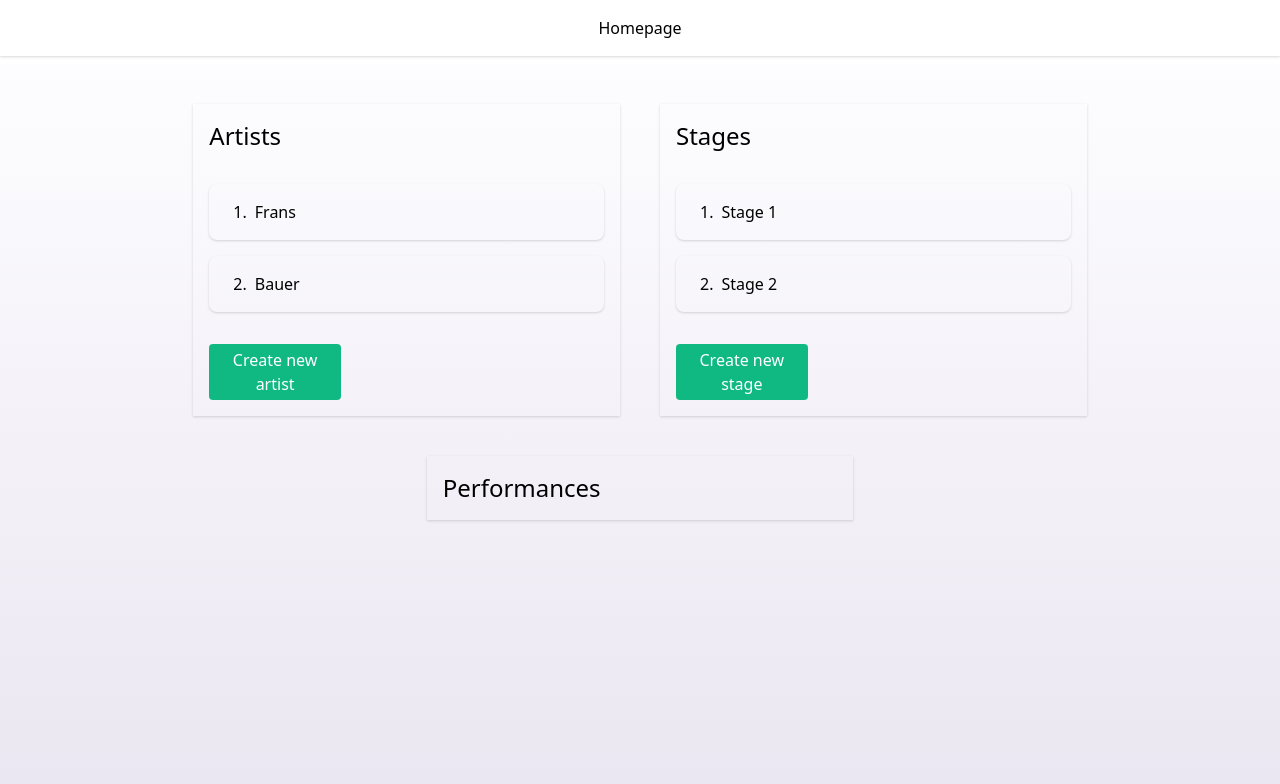
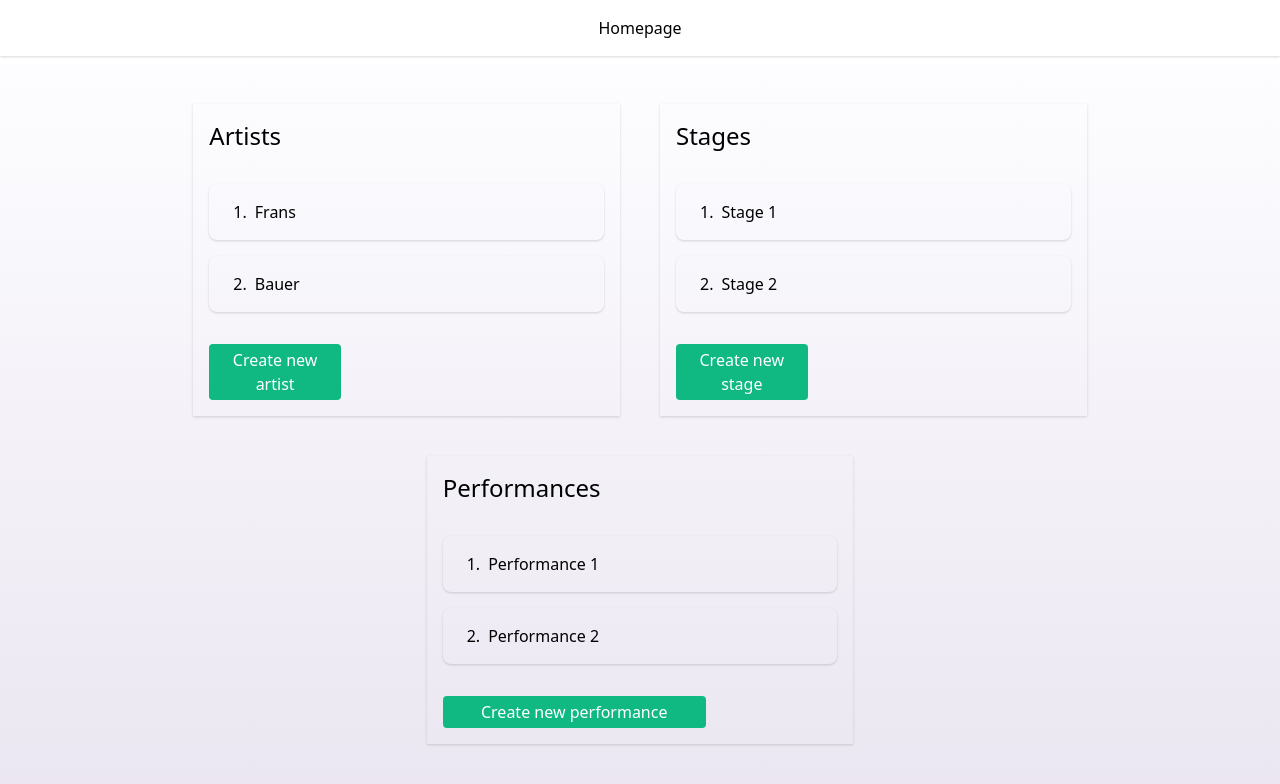
Before and after one commit to JKlerk/avans, a Vue app in the folder client/: page /home in a window 1280 px wide. Shown: the top 784 px of the page. Built offline with nearby package versions, Linux system fonts and the light colour scheme.

Commit message:
Added performance time

```diff
--- /dev/null
+++ b/client/src/components/Performance/CreatePerformance.vue
@@ -0,0 +1,45 @@
+<template>
+    <transition name="fade" v-if="visible">
+        <div>
+            <div class="bg-black opacity-75 fixed min-h-screen z-0 w-full top-0"></div>
+            <div class="flex justify-center">
+                <div class="z-40 bg-white w-1/3 fixed p-4 rounded shadow">
+                    <div class="border-b pb-3">
+                        <h1 class="text-2xl">Adding a performance</h1>
+                        <p class="text-gray-800">Adding a new performance!</p>
+                    </div>
+                    <div class="mt-4">
+                        <div class="my-5">
+                            <label class="mr-2">Performance name:</label>
+                            <input v-model="performance.name" class="border rounded focus:outline-none appearance-none px-1">
+                        </div>
+                        <div class="my-5">
+                            <label class="mr-2">Performance time:</label>
+                            <input class="border px-1 rounded focus:outline-none" type="datetime-local" v-model="performance.time" value="2020-06-12T19:30" min="2020-01-07T00:00" max="2025-1-14T00:00">
+
+                        </div>
+                        <div class="flex mt-10">
+                            <button @click="getTime" class="px-2 py-1 text-white bg-green-500 hover:bg-green-600 rounded w-2/12 mr-5 transition duration-100 focus:outline-none">Save</button>
+                            <button @click="visible = false, performance = {}" class="px-2 py-1 text-white bg-red-500 hover:bg-red-600 rounded w-2/12 transition duration-100 focus:outline-none">Close</button>
+                        </div>
+                    </div>
+                </div>
+            </div>
+        </div>
+    </transition>
+</template>
+<script>
+export default {
+    data(){
+        return{
+            visible: false,
+            performance:{}
+        }
+    },
+    methods:{
+        getTime(){
+            console.log(this.performance.time)
+        }
+    }
+}
+</script>
--- /dev/null
+++ b/client/src/components/Performance/DeletePerformance.vue
@@ -0,0 +1,33 @@
+<template>
+    <transition name="fade" v-if="visible">
+        <div>
+            <div class="bg-black opacity-75 fixed min-h-screen z-0 w-full top-0"></div>
+            <div class="flex justify-center">
+                <div class="z-40 bg-white w-1/3 fixed p-4 rounded shadow">
+                    <div class="border-b pb-3">
+                        <h1 class="text-2xl">Delete performance</h1>
+                        <p class="text-gray-800">Removing a performance!</p>
+                    </div>
+                    <div class="mt-4">
+                        <p>You are about to delete performance: {{ performance.name }}</p>
+                        <p>Are you sure you want to delete this performance?</p>
+                        <div class="flex mt-10">
+                            <button class="px-2 py-1 text-white bg-green-500 hover:bg-green-600 rounded w-2/12 mr-5 transition duration-100 focus:outline-none">Continue</button>
+                            <button @click="visible = false" class="px-2 py-1 text-white bg-red-500 hover:bg-red-600 rounded w-2/12 transition duration-100 focus:outline-none">Cancel</button>
+                        </div>
+                    </div>
+                </div>
+            </div>
+        </div>
+    </transition>
+</template>
+<script>
+export default {
+    data(){
+        return{
+            visible: false,
+            performance: {}
+        }
+    }
+}
+</script>
--- /dev/null
+++ b/client/src/components/Performance/EditPerformance.vue
@@ -0,0 +1,35 @@
+<template>
+    <transition name="fade" v-if="visible">
+        <div>
+            <div class="bg-black opacity-75 fixed min-h-screen z-0 w-full top-0"></div>
+            <div class="flex justify-center">
+                <div class="z-40 bg-white w-1/3 fixed p-4 rounded shadow">
+                    <div class="border-b pb-3">
+                        <h1 class="text-2xl">Edit performance</h1>
+                        <p class="text-gray-800">Edit your performance!</p>
+                    </div>
+                    <div class="mt-4">
+                        <div class="my-5">
+                            <label class="mr-2">Performance name:</label>
+                            <input v-model="performance.name" class="border rounded focus:outline-none appearance-none px-1">
+                        </div>
+                        <div class="flex mt-10">
+                            <button class="px-2 py-1 text-white bg-green-500 hover:bg-green-600 rounded w-2/12 mr-5 transition duration-100 focus:outline-none">Save</button>
+                            <button @click="visible = false" class="px-2 py-1 text-white bg-red-500 hover:bg-red-600 rounded w-2/12 transition duration-100 focus:outline-none">Close</button>
+                        </div>
+                    </div>
+                </div>
+            </div>
+        </div>
+    </transition>
+</template>
+<script>
+export default {
+    data(){
+        return{
+            visible: false,
+            performance:{}
+        }
+    }
+}
+</script>
--- /dev/null
+++ b/client/src/components/Performance/Performance.vue
@@ -0,0 +1,38 @@
+<template>
+    <div class="shadow rounded-lg my-4 select-none">
+        <div class="flex w-full hover:bg-gray-200 p-4 transition duration-100" @click="visible = !visible">
+            <p class="mx-2">{{ performance.id }}.</p>
+            <p>{{ performance.name }}</p>
+        </div>
+        <transition name="fade">
+            <div v-if="visible" class="p-4 border-t">
+                <p>User ID: {{ performance.id }}</p>
+                <p>Name: {{ performance.name }}</p>
+                <p>Time: {{ performance.time }}</p>
+                <button class="appereance-none bg-green-500 hover:bg-green-600 py-1 text-white rounded px-2 text-sm mt-2 transition duration-100 focus:outline-none" @click="editperformance(performance)">Edit performance</button>
+				<button class="appereance-none bg-red-500 hover:bg-red-600 py-1 text-white rounded px-2 text-sm mt-2 ml-4 transition duration-100 focus:outline-none" @click="deleteperformance(performance)">Delete performance</button>
+            </div>
+        </transition>
+    </div>
+</template>
+
+<script>
+export default {
+    props: ['performance'],
+    data(){
+        return{
+            visible: false
+        }
+    },
+    methods:{
+        editperformance(performance){
+            this.$parent.$refs.editperformance.performance = performance
+            this.$parent.$refs.editperformance.visible = true
+        },
+        deleteperformance(performance){
+            this.$parent.$refs.deleteperformance.performance = performance
+            this.$parent.$refs.deleteperformance.visible = true
+        }
+    }
+}
+</script>
--- a/client/src/views/Home.vue
+++ b/client/src/views/Home.vue
@@ -4,10 +4,17 @@
 		<EditArtist ref="editartist"/>
 		<CreateArtist ref="createartist"/>
 		<DeleteArtist ref="deleteartist"/>
+
 		<!-- Stages -->
 		<EditStage ref="editstage"/>
 		<CreateStage ref="createstage"/>
 		<DeleteStage ref="deletestage"/>
+
+		<!-- Performances -->
+		<EditPerformance ref="editperformance"/>
+		<CreatePerformance ref="createperformance"/>
+		<DeletePerformance ref="deleteperformance"/>
+
 		<div class="mt-2 min-h-screen" id="gradient">
 			<div class="flex justify-center pt-10">
 				<div class="w-1/3 shadow mx-5 px-4">
@@ -25,9 +32,13 @@
 					<button @click="$refs.createstage.visible = true" class="px-2 py-1 text-white bg-green-500 hover:bg-green-600 rounded w-1/3 my-4 mr-2 transition duration-100 focus:outline-none">Create new stage</button>
 				</div>
 			</div>
-			<div class="flex justify-center pt-10">
+			<div class="flex justify-center pt-10 pb-20">
 				<div class="w-1/3 shadow mx-5 px-4">
 					<h1 class="py-4 text-2xl">Performances</h1>
+					<div :key="performance.id" v-for="performance in performances">
+						<Performance :performance=performance />
+					</div>
+					<button @click="$refs.createperformance.visible = true" class="px-2 py-1 text-white bg-green-500 hover:bg-green-600 rounded w-2/3 my-4 mr-2 transition duration-100 focus:outline-none">Create new performance</button>
 				</div>
 			</div>
 		</div>
@@ -46,6 +57,13 @@ import Stage from '@/components/Stage/Stage'
 import EditStage from '@/components/Stage/EditStage'
 import CreateStage from '@/components/Stage/CreateStage'
 import DeleteStage from '@/components/Stage/DeleteStage'
+
+// Performances
+import Performance from '@/components/Performance/Performance'
+import EditPerformance from '@/components/Performance/EditPerformance'
+import CreatePerformance from '@/components/Performance/CreatePerformance'
+import DeletePerformance from '@/components/Performance/DeletePerformance'
+
 export default {
 	components:{
 		Artist,
@@ -56,6 +74,10 @@ export default {
 		EditStage,
 		CreateStage,
 		DeleteStage,
+		Performance,
+		EditPerformance,
+		CreatePerformance,
+		DeletePerformance,
 	},
 	data(){
 		return{
@@ -83,6 +105,22 @@ export default {
 					desc: 'Amet quaerat porro aliquid tenetur reiciendis unde, repellendus voluptatem soluta animi accusamus neque voluptatibus laborum consectetur perspiciatis, sint nihil sequi est incidunt.'
 				}
 			],
+			performances:[
+				{
+					id: 1,
+					name: 'Performance 1',
+					time: '2017/11/06 12:11:58',
+					stage_id: 1,
+					artist_id: 1,
+				},
+				{
+					id: 2,
+					name: 'Performance 2',
+					time: '2017/11/06 22:11:58',
+					stage_id: 2,
+					artist_id: 2,
+				}
+			],
 		}
   	},
 }
```
Also changed, not shown: 1 other file (tests, documents, lock files or other folders).
